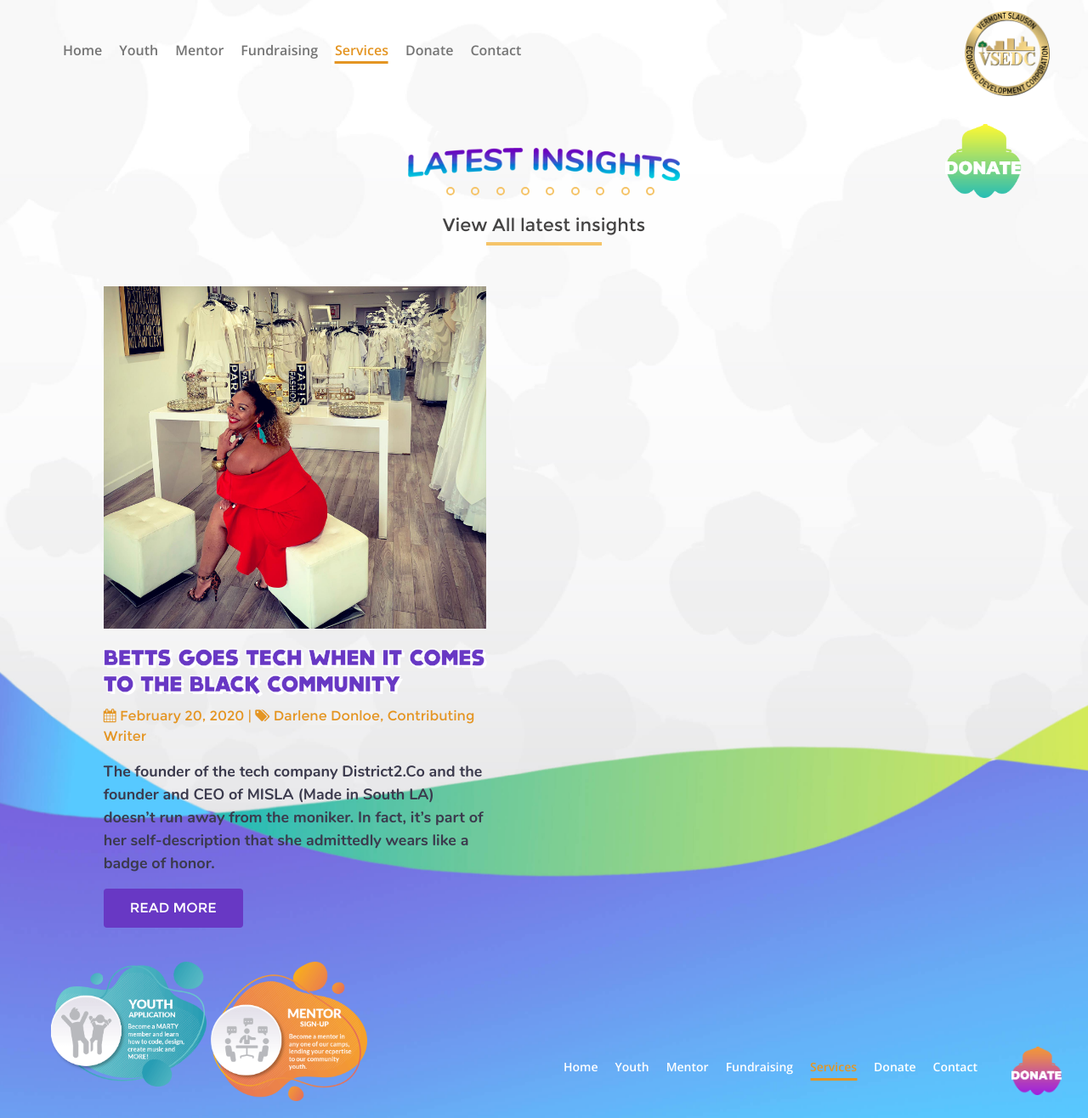
After one commit to Mbilallayers/VSEDC-demo, a PHP site: page /latest-insights.html in a window 1280 px wide. The commit adds this page. Shown: the whole page at 85% size. Run offline with PHP 8.4, Linux system fonts and the light colour scheme.

Commit message:
Blog page

```diff
--- a/assets/css/style.css
+++ b/assets/css/style.css
@@ -730,6 +730,19 @@ a:hover {
   margin-bottom: 20px;
   max-height: 232px;
 }
+.insight-blog img{
+  max-height: 100%;
+}
+.btn-outline-white {
+  background: #6838c4;
+  color: #FFF;
+  padding: 10px 30px;
+  transition: .4s ease-in-out;
+}
+.btn-outline-white:hover {
+  opacity: .7;
+  color: #FFF;
+}
 .services-box h2{
   font-size: 33px;
   font-family: "Dock11 Heavy";
@@ -737,6 +750,16 @@ a:hover {
   text-shadow: 3px 3px 0 #FFF, -1px -1px 0 #FFF, 1px -1px 0 #FFF, -1px 1px 0 #FFF, 1px 1px 0 #FFF;
   -webkit-text-stroke: .5px #FFF;
   -webkit-text-fill-color: #51d6e3;
+}
+.insight-blog h2 {
+  font-size: 26px;
+}
+.insight-blog p {
+  font-size: 16px;
+}
+
+.meta-data a,.meta-data{
+  color: #e49523;
 }
 .services-box.services-st h2{
   -webkit-text-fill-color: #a1f215;
--- /dev/null
+++ b/latest-insights.html
@@ -0,0 +1,176 @@
+<!DOCTYPE html>
+<html lang="en">
+<head>
+    <meta charset="utf-8">
+    <meta name="viewport" content="width=device-width, initial-scale=1.0">
+    <title>Latest Insights - Marty World </title>
+    <meta name="description" content="For nearly four decades, VSEDC has facilitated community development in the South Los Angeles area by providing programs that revitalize the physical, economic, and social life of the community.">
+    <meta name="keywords" content="CONTENT & SOCIAL,STRATEGY,WEB DESIGN,PRINT DESIGN">
+    <link href="https://fonts.googleapis.com/css2?family=Open+Sans:ital,wght@0,300;0,400;0,600;0,700;0,800;1,300;1,400;1,600;1,700&display=swap" rel="stylesheet">
+    <link rel="stylesheet" type="text/css" href="assets/css/bootstrap.min.css" />
+    <link rel="stylesheet" type="text/css" href="assets/css/aos.css" />
+    <link rel="stylesheet" type="text/css" href="assets/css/font-awesome.min.css" />
+    <link rel="stylesheet" type="text/css" href="assets/css/style.css" />
+    <link rel="apple-touch-icon" sizes="180x180" href="assets/images/apple-touch-icon.png">
+    <link rel="icon" type="image/png" sizes="32x32" href="assets/images/favicon-32x32.png">
+    <link rel="icon" type="image/png" sizes="16x16" href="assets/images/favicon-16x16.png">
+
+</head>
+<body>
+<section class="fundrasing-page bg-flex p-sm-0">
+    <header id="sticker" class="main-header">
+        <nav class="navbar navbar-expand-lg navbar-light">
+            <button class="navbar-toggler" type="button" data-toggle="collapse"
+                    data-target="#navbarSupportedContent" aria-controls="navbarSupportedContent" aria-expanded="false"
+                    aria-label="Toggle navigation">
+                <i class="fa fa-bars" aria-hidden="true"></i>
+            </button>
+            <a href="https://vsedc.org/" class="navbar-brand"><img class="logoTopMenu" src="assets/images/top-menu-logo_03.png" alt=""></a>
+            <div class="collapse navbar-collapse" id="navbarSupportedContent">
+                <ul class="nav">
+                    <li class="nav-item">
+                        <a class="nav-link" href="index.html">Home</a>
+                    </li>
+                    <li class="nav-item">
+                        <a class="nav-link" target="_blank" href="https://docs.google.com/forms/d/e/1FAIpQLSfkDpjkqh--MRnFMJhxXiMgqgyDY4q1PxCazHGQ5lgDGY5Hkg/viewform">Youth</a>
+                    </li>
+                    <li class="nav-item">
+                        <a class="nav-link" target="_blank" href="https://forms.gle/3TVE33u2DeFW6N8F7">Mentor</a>
+                    </li>
+
+                    <li class="nav-item">
+                        <a class="nav-link" href="index.html#fundraising">Fundraising</a>
+                    </li>
+
+                    <li class="nav-item active">
+                        <a class="nav-link" href="services.html">Services</a>
+                    </li>
+                    <li class="nav-item">
+                        <a class="nav-link" target="_blank" href="https://l.facebook.com/l.php?u=https%3A%2F%2Fcash.app%2F%24M1SLA%3Ffbclid%3DIwAR3jtW4AQJQ8-VTKbdlo8y6MZNeoBfF1bB6qxHYnaZVDs-8a349LJJE2ndc&h=AT3cFbNDmBsXdKyRQYNMmL2dFTKaSzufaughtlTu2SnOLrDL8Hl9CneEfKnWwGdgF-ALPt0Fwe-OI2_oqOJCds9KiaGaW34pBrFn5rngw7P_ngGG2z1FgGYmcLIEMaFkKzUkND_vThvI3yAwIT-_yvA">Donate</a>
+                    </li>
+
+                    <li class="nav-item">
+                        <a class="nav-link" href="index.html#contact">Contact</a>
+                    </li>
+                </ul>
+            </div>
+        </nav>
+    </header>
+    <div class="container-fluid">
+
+        <div class="row">
+            <div class="col-lg-2">
+            </div>
+            <div class="col-lg-8">
+                <div class="mt-5 mb-5">
+                    <div class="bigLogo">
+                        <img src="assets/images/blog-name.png" style="max-width: 320px" class="img-fluid" alt="Winter 2020">
+                    </div>
+                    <!-- dotted circle -->
+                    <div class="dotted-circle">
+                        <div class="dc dc1"></div>
+                        <div class="dc dc2"></div>
+                        <div class="dc dc3"></div>
+                        <div class="dc dc4"></div>
+                        <div class="dc dc5"></div>
+                        <div class="dc dc6"></div>
+                        <div class="dc dc7"></div>
+                        <div class="dc dc8"></div>
+                        <div class="dc dc9"></div>
+                    </div>
+                    <h1 class="heading">View All latest insights</h1>
+                </div>
+            </div>
+            <div class="col-lg-2">
+                <div class="donateLink tx-center">
+                    <a href="https://l.facebook.com/l.php?u=https%3A%2F%2Fcash.app%2F%24M1SLA%3Ffbclid%3DIwAR3jtW4AQJQ8-VTKbdlo8y6MZNeoBfF1bB6qxHYnaZVDs-8a349LJJE2ndc&h=AT3cFbNDmBsXdKyRQYNMmL2dFTKaSzufaughtlTu2SnOLrDL8Hl9CneEfKnWwGdgF-ALPt0Fwe-OI2_oqOJCds9KiaGaW34pBrFn5rngw7P_ngGG2z1FgGYmcLIEMaFkKzUkND_vThvI3yAwIT-_yvA" target="_blank"><img src="assets/images/donate-button_03.png" alt="logo"></a>
+                </div>
+            </div>
+        </div>
+        <div class="row">
+            <div class="col-md-1"></div>
+            <div class="col-md-9">
+                <div class="row">
+                    <div class="col-md-6">
+                        <div class="services-box services-design insight-blog">
+                            <img src="assets/images/cassie.jpeg" class="img-fluid" alt="Content and Social">
+                            <h2 class="text-uppercase">Betts Goes Tech When It Comes To The Black Community</h2>
+                            <div class="meta-data mb-3"> <i class="fa fa-calendar"></i><span> February 20, 2020</span>  |
+                                <a href="#"><i class="fa fa-tags"></i><span> Darlene Donloe, Contributing Writer</span></a></div>
+                            <p>The founder of the tech company District2.Co and the founder and CEO of MISLA (Made in South LA) doesn’t run away from the moniker. In fact, it’s part of her self-description that she admittedly wears like a badge of honor.
+                                </p>
+                            <a href="#" class="btn btn-outline-white">READ MORE</a>
+                        </div>
+                    </div>
+                </div>
+            </div>
+            <div class="col-md-2"></div>
+        </div>
+
+        <div class="row">
+            <div class="col-lg-4 col-md-8">
+                <div class="row">
+                    <div class="col-6">
+                        <div class="youthImage">
+                            <a href="https://docs.google.com/forms/d/e/1FAIpQLSfkDpjkqh--MRnFMJhxXiMgqgyDY4q1PxCazHGQ5lgDGY5Hkg/viewform"
+                               target="_blank"><img src="assets/images/youth-link_03.png" class="img-fluid" alt=""></a>
+                        </div>
+                    </div>
+                    <div class="col-6">
+                        <div class="mentorImage">
+                            <a href="https://forms.gle/3TVE33u2DeFW6N8F7"
+                               target="_blank"><img src="assets/images/mentor-link_03_03.png" class="img-fluid" alt=""></a>
+                        </div>
+                    </div>
+                </div>
+            </div>
+            <div class="col-lg-8 col-md-4">
+                <div class="col-sm-12">
+                    <div class="bottomMenu">
+                        <ul class="nav">
+                            <li class="nav-item">
+                                <a class="nav-link" href="index.html">Home</a>
+                            </li>
+                            <li class="nav-item">
+                                <a class="nav-link" target="_blank" href="https://docs.google.com/forms/d/e/1FAIpQLSfkDpjkqh--MRnFMJhxXiMgqgyDY4q1PxCazHGQ5lgDGY5Hkg/viewform">Youth</a>
+                            </li>
+                            <li class="nav-item">
+                                <a class="nav-link" target="_blank" href="https://forms.gle/3TVE33u2DeFW6N8F7">Mentor</a>
+                            </li>
+
+                            <li class="nav-item">
+                                <a class="nav-link" href="index.html#fundraising">Fundraising</a>
+                            </li>
+
+                            <li class="nav-item active">
+                                <a class="nav-link" href="services.html">Services</a>
+                            </li>
+                            <li class="nav-item">
+                                <a class="nav-link" target="_blank" href="https://l.facebook.com/l.php?u=https%3A%2F%2Fcash.app%2F%24M1SLA%3Ffbclid%3DIwAR3jtW4AQJQ8-VTKbdlo8y6MZNeoBfF1bB6qxHYnaZVDs-8a349LJJE2ndc&h=AT3cFbNDmBsXdKyRQYNMmL2dFTKaSzufaughtlTu2SnOLrDL8Hl9CneEfKnWwGdgF-ALPt0Fwe-OI2_oqOJCds9KiaGaW34pBrFn5rngw7P_ngGG2z1FgGYmcLIEMaFkKzUkND_vThvI3yAwIT-_yvA">Donate</a>
+                            </li>
+
+                            <li class="nav-item">
+                                <a class="nav-link" href="index.html#contact">Contact</a>
+                            </li>
+                        </ul>
+                        <div class="bottomLogoDonate">
+                            <a href="https://cash.app/$M1SLA" target="_blank"><img class="logoImage" src="assets/images/footer-donate-button_03.png" alt=""></a>
+                        </div>
+                    </div>
+                </div>
+            </div>
+        </div>
+        <!--  -->
+    </div>
+    <!-- container-fluid -->
+</section>
+<script type="text/javascript" src="assets/js/jquery-2.1.4.js"></script>
+<script type="text/javascript" src="assets/js/popper.min.js"></script>
+<script type="text/javascript" src="assets/js/bootstrap.min.js"></script>
+<script type="text/javascript" src="assets/js/aos.js"></script>
+<script type="text/javascript" src="assets/js/jquery.sticky.js"></script>
+<script type="text/javascript" src="assets/js/jquery.nav.js"></script>
+<script type="text/javascript" src="assets/js/main.js"></script>
+
+</body>
+</html>
```
Also changed, not shown: assets/images/blog-name.png (added), assets/images/blog.jpg (added), assets/images/cassie.jpeg (added).
